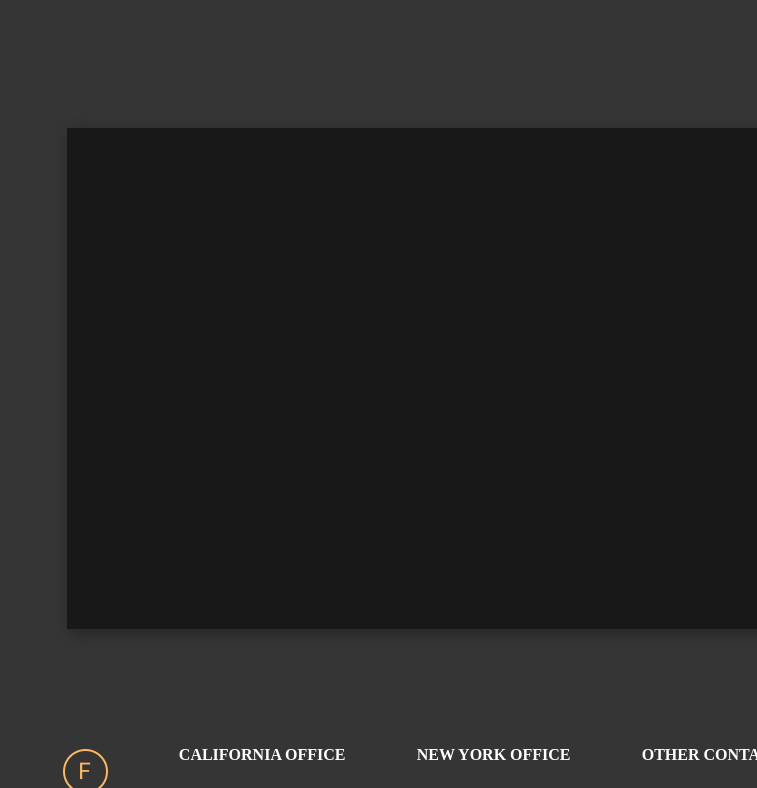
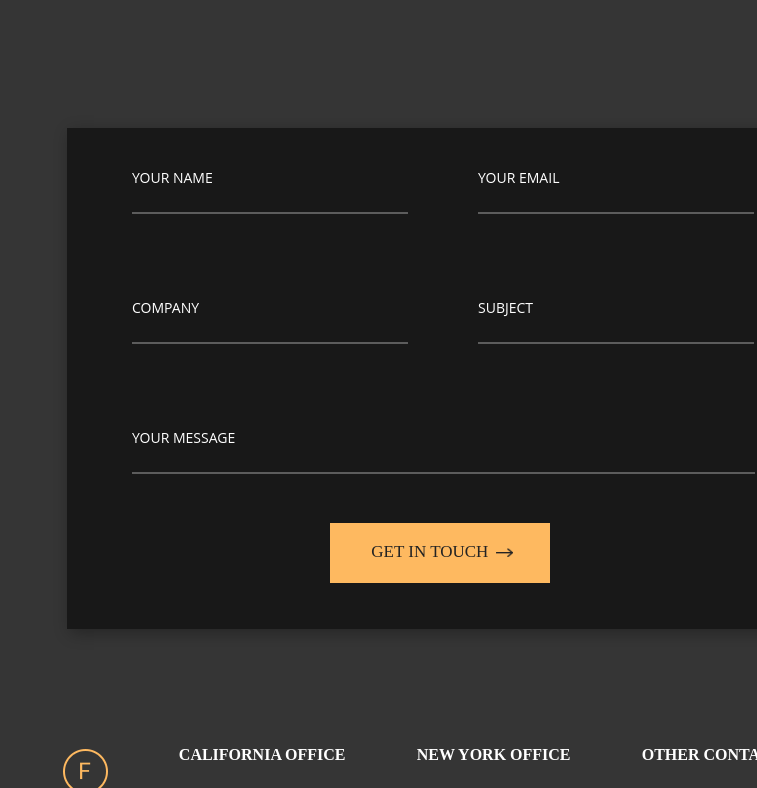
Before and after one commit to Klaudia2432/Fusion, a plain HTML site: page index.html in a window 1280 px wide. Shown: the part 5260-6048 px from the top of the page, without its empty margins (523-1280 px from the left). Drawn offline with Linux system fonts and the light colour scheme.

Commit message:
Creating the contact form

```diff
--- a/index.html
+++ b/index.html
@@ -354,17 +354,40 @@
         </div>
         <div class="contact-box">
             <form>
-                <!-- <label for=>Your Name</label>
-                <input type="text">
-                <label for=>Your email</label>
-                <input type="text">
-                <label for=>Company</label>
-                <input type="text">
-                <label for=>Subject</label>
-                <input type="text">
-                <label for="">Your message</label>
-                <input type="submit" value="Get in touch">
-            </form> -->
+                <div class="form-1st-section">
+                    <div class="client-name">
+                        <label class="label" for="name">Your Name</label><br/>
+                        <input class="input-text" type="text"><br/>
+                        <img class="gray-line" src="./images/gray line.png" alt="gray line"><br/>
+                    </div>
+                    <div class="client-mail">
+                        <label class="label" for="mail">Your email</label><br/>
+                        <input class="input-text" type="text"><br/>
+                        <img class="gray-line" src="./images/gray line.png" alt="gray line"><br/>
+                    </div>
+                </div>
+                <div class="form-2nd-section">
+                    <div class="client-company">
+                        <label class="label" for="company">Company</label><br/>
+                        <input class="input-text" type="text"><br/>
+                        <img class="gray-line" src="./images/gray line.png" alt="gray line"><br/>
+                    </div>
+                    <div class="client-subject">
+                        <label class="label" for="subject">Subject</label><br/>
+                        <input class="input-text" type="text"><br/>
+                        <img class="gray-line" src="./images/gray line.png" alt="gray line"><br/>
+                    </div>
+                </div>
+                <div class="form-3rd-section">
+                    <label class="label" for="message">Your message</label><br/>
+                    <input class="input-text" type="text"><br/>
+                    <img class="gray-long-line" src="./images/gray line.png" alt="gray line"><br/>
+                </div>
+                <div class="submit-button">
+                    <button class="get-in-touch"><p>Get in touch</p></button>
+                    <img src="./images/b vector.png" alt="vector">
+                </div>
+            </form>
         </div>
         <div class="contact-details">
             <img src="./images/fusion icon.png" alt="fusion">
--- a/style.css
+++ b/style.css
@@ -551,6 +551,99 @@ body {
     background-color: #181818;
     margin: 100px 0 0 590px;
 }
+/* Contact form */
+.contact .contact-box form {
+    padding-top: 40px;
+}
+.contact .contact-box .label {
+    width: 82px;
+    height: 12px;
+    color: #ffffff;
+    font-family: "Open Sans";
+    font-size: 14px;
+    font-weight: 400;
+    text-transform: uppercase;
+}
+.contact .contact-box .form-1st-section {
+    display: flex;
+    margin-bottom: 50px;
+}
+.contact .contact-box .form-1st-section .client-name {
+    margin-left: 65px;
+    margin-right: 35px;
+}
+.contact .contact-box .form-1st-section .client-mail {
+    margin-left: 35px;
+}
+.contact .contact-box .form-2nd-section {
+    display: flex;
+    margin-bottom: 50px;
+}
+.contact .contact-box .form-2nd-section .client-company {
+    margin-left: 65px;
+    margin-right: 35px;
+}
+.contact .contact-box .form-2nd-section .client-subject {
+    margin-left: 35px;
+}
+.contact .contact-box .form-3rd-section {
+    margin-left: 65px;
+}
+.contact .contact-box .form-3rd-section img {
+    width: 623px;
+    margin-bottom: 30px;
+}
+.contact .contact-box .input-text {
+    background-color: #181818;
+    /* background-color: #000000; */
+    color: #ffffff;
+    border: none;
+    padding: 5px;
+}
+.contact .contact-box .gray-line {
+    width: 276px;
+    height: 2px;
+    background-color: #5c5c5c;
+    margin-bottom: 30px;
+}
+.contact .contact-box .gray-long-line {
+    width: 636px;
+    height: 2px;
+    background-color: #5c5c5c;
+}
+.contact .contact-box .submit-button {
+    display: flex;
+    margin-left: 35%;
+    margin-top: 15px;
+}
+.contact .contact-box .submit-button button {
+    width: 220px;
+    height: 60px;
+    background-color: #feb960;
+    border: none;
+}
+.contact .contact-box .submit-button button p {
+    color: #232323;
+    font-family: "Open Sans - Semibold";
+    font-size: 17px;
+    font-weight: 400;
+    line-height: 65px;
+    text-transform: uppercase;
+    margin-top: -5px;
+    margin-right: 20px;
+}
+.contact .contact-box .submit-button img {
+    width: 18px;
+    height: 9px;
+    color: #232323;
+    font-family: "Elegant Icons";
+    font-size: 24px;
+    font-weight: 400;
+    line-height: 40px;
+    margin-left: -55px;
+    margin-top: 25px;
+}
+/* Contact details */
 .contact .contact-details {
     display: flex;
     justify-content: space-around;
```
Also changed, not shown: images/b vector.png (added), images/gold line.png (added), images/gray line.png (added).
